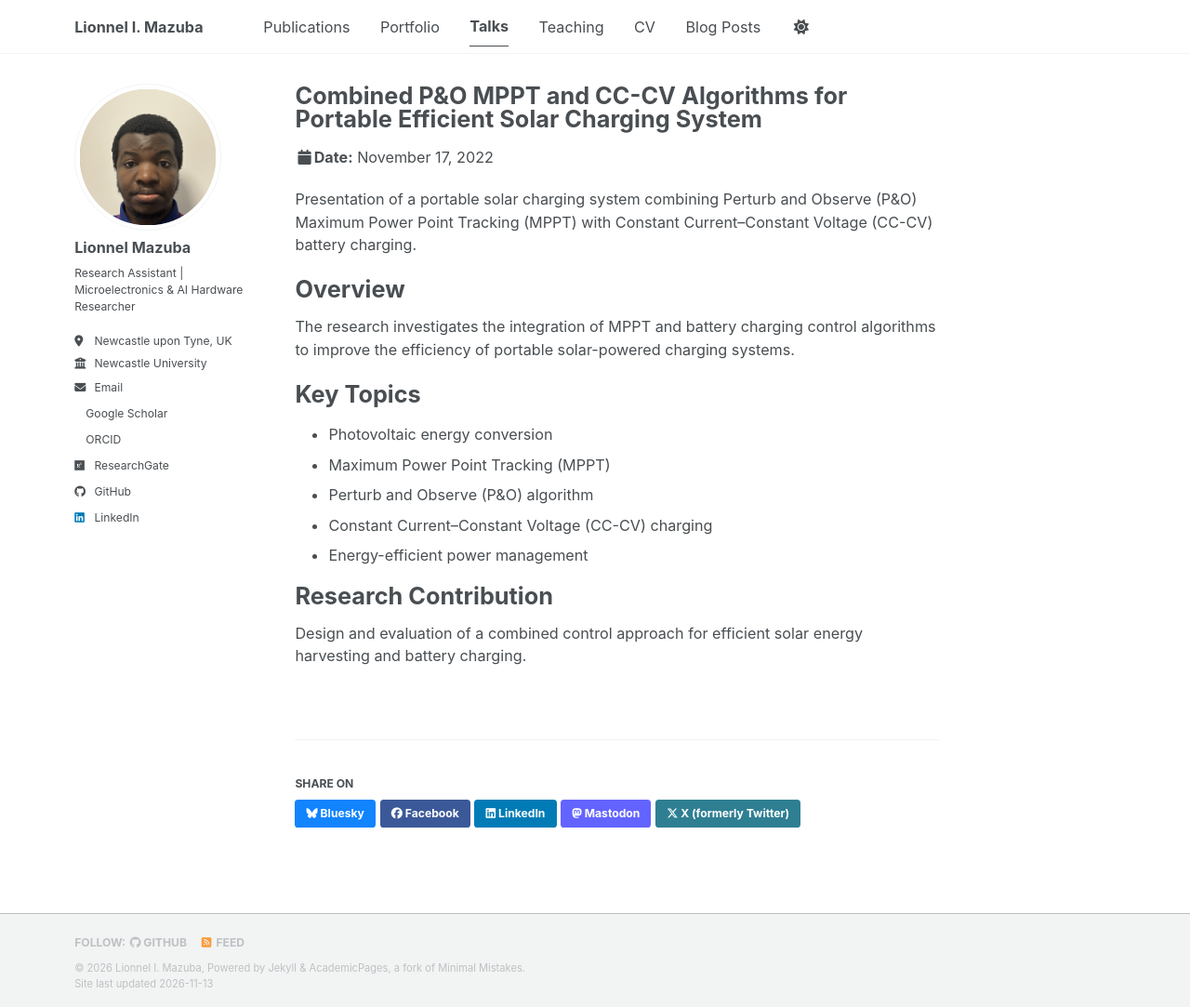
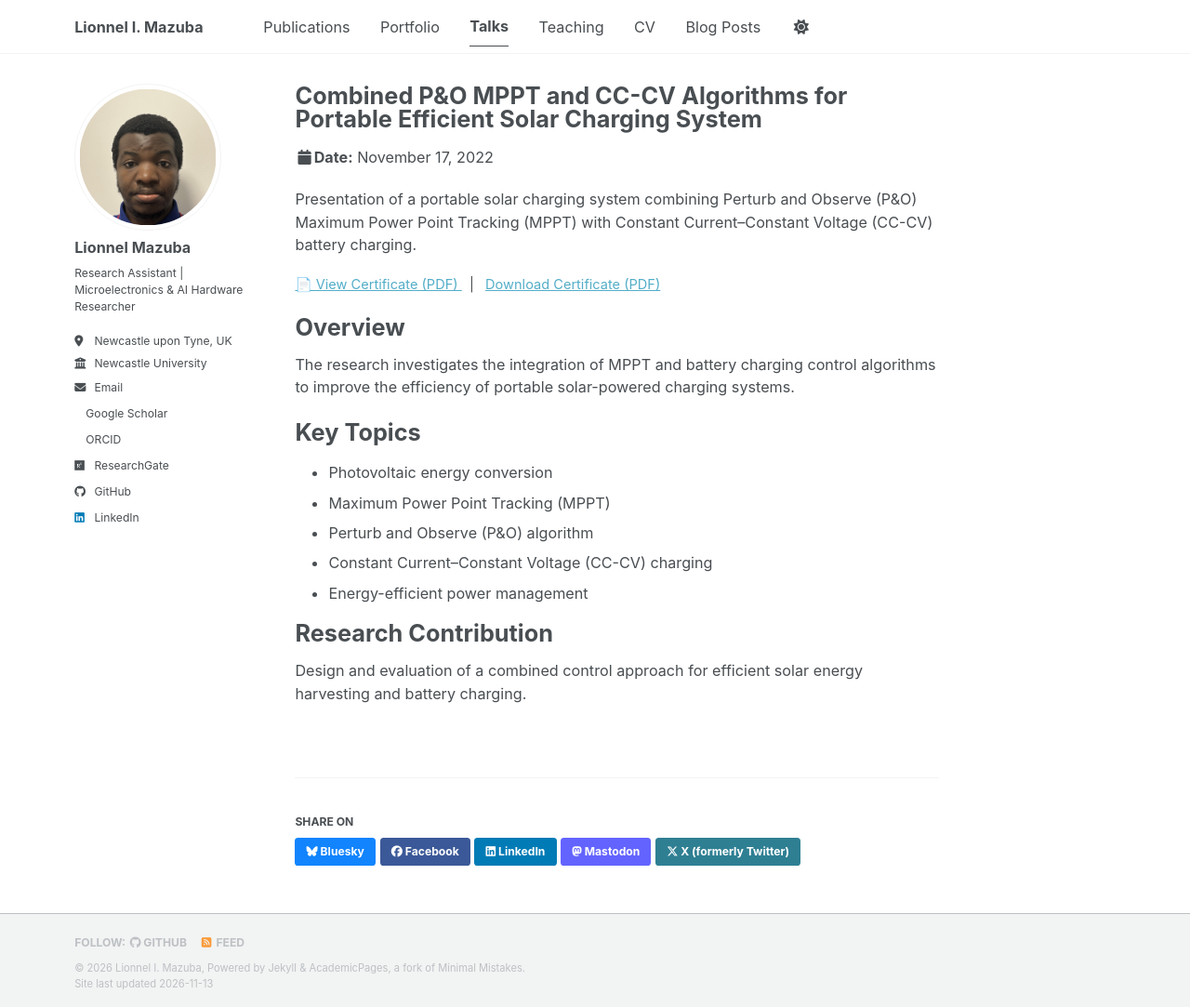
Before and after one commit to maz-git-design/academic-portfolio, a Jekyll site: the page built from _talks/2022-iceccme-solar-charging.md, in a window 1280 px wide and 1083 px high. Shown: the whole window at 93% size. Built offline with Jekyll 4.4.1, drawn with Linux system fonts in a browser that asks for light colours; a script bundle is joined from its source files by our own code; a style sheet for code colours, icons or effects is not loaded.

Commit message:
added my certificate

```diff
--- a/_talks/2022-iceccme-solar-charging.md
+++ b/_talks/2022-iceccme-solar-charging.md
@@ -9,6 +9,46 @@ location: 'Maldives'
 ---
 
 Presentation of a portable solar charging system combining Perturb and Observe (P&O) Maximum Power Point Tracking (MPPT) with Constant Current–Constant Voltage (CC-CV) battery charging.
+
+<p style="font-size: 0.9em; margin-top: 10px;">
+    <a href="{{ '/files/iceccme-2022-presentation.pdf' | relative_url }}"
+       target="_blank"
+       rel="noopener noreferrer">
+       📄 View Certificate (PDF)
+    </a>
+    &nbsp; | &nbsp;
+    <a href="{{ '/files/iceccme-2022-presentation.pdf' | relative_url }}"
+       download>
+       Download Certificate (PDF)
+    </a>
+  </p>
+
+<!-- # Presentation Certificate Preview
+
+<div style="max-width: 100%; margin: 20px 0;">
+
+  <iframe
+    src="{{ '/files/iceccme-2022-presentation.pdf' | relative_url }}#page=1&toolbar=0"
+    width="100%"
+    height="380px"
+    style="border: 1px solid #ddd; border-radius: 6px; background: white;"
+    title="ICECCME 2022 Conference Presentation">
+  </iframe>
+
+  <p style="font-size: 0.9em; margin-top: 10px;">
+    <a href="{{ '/files/iceccme-2022-presentation.pdf' | relative_url }}"
+       target="_blank"
+       rel="noopener noreferrer">
+       📄 View Full Document (PDF)
+    </a>
+    &nbsp; | &nbsp;
+    <a href="{{ '/files/iceccme-2022-presentation.pdf' | relative_url }}"
+       download>
+       Download PDF
+    </a>
+  </p>
+
+</div> -->
 
 # Overview
 
```
Also changed, not shown: 1 other file.
